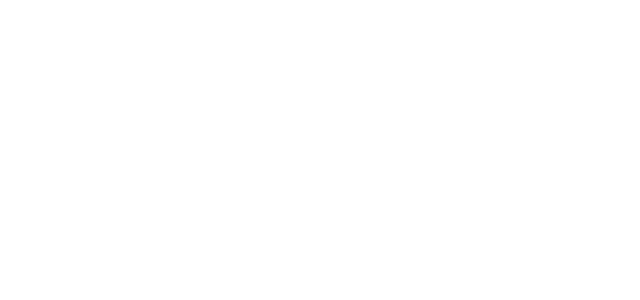
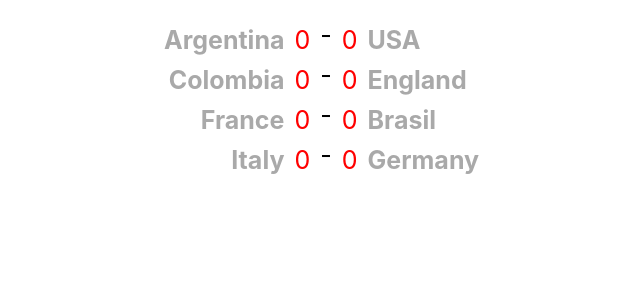
Before and after one commit to djimenezv/world-cup, a React (Create React App) app: page / in a window 1280 px wide. Shown: the top 300 px of the page, without its empty margins (314-954 px from the left). Built offline with nearby package versions, Linux system fonts and the light colour scheme.

Commit message:
adding initial version of the dashboard viewer

```diff
--- a/src/DashBoardView.css
+++ b/src/DashBoardView.css
@@ -1,38 +1,35 @@
-.App {
-  text-align: center;
-}
-
-.App-logo {
-  height: 40vmin;
-  pointer-events: none;
-}
-
-@media (prefers-reduced-motion: no-preference) {
-  .App-logo {
-    animation: App-logo-spin infinite 20s linear;
-  }
-}
-
-.App-header {
-  background-color: #282c34;
-  min-height: 100vh;
+.container {
+  width: 100%;
   display: flex;
   flex-direction: column;
   align-items: center;
-  justify-content: center;
-  font-size: calc(10px + 2vmin);
-  color: white;
+  margin: 20px 0;
+  font-size: 25px;
 }
 
-.App-link {
-  color: #61dafb;
+.container__match {
+    width: 80%;
+    display: flex;
+    flex-direction: row;
 }
 
-@keyframes App-logo-spin {
-  from {
-    transform: rotate(0deg);
-  }
-  to {
-    transform: rotate(360deg);
-  }
+.container__match__item {
+    padding: 5px 10px;
+    width: 50%;
+    display: flex;
+    justify-content: end;
+    gap: 10px;
 }
+
+.container__match__item__team {
+    font-weight: bold;
+    color: darkgray;
+}
+
+.container__match__item__goals {
+    color: red;
+}
+
+.justify-start {
+    justify-content: start;
+}
--- a/src/DashBoardView.tsx
+++ b/src/DashBoardView.tsx
@@ -1,16 +1,55 @@
 import React, { useEffect } from 'react';
 import './DashBoardView.css';
+import { Match } from './hooks/types';
 import { useDashboard } from './hooks/useDashboard';
 
-function Dashboard() {
+const DashboardViewer = () => {
 
+  const [summary, add, remove, update] = useDashboard();
+
+  useEffect(() => {
+    // match col-eng, arg-usa, ita-ger, fra-bra
+    add({
+      home: 'Colombia',
+      visitor: 'England',
+    });
+
+    add({
+      home: 'Argentina',
+      visitor: 'USA',
+    });
+
+    add({
+      home: 'Italy',
+      visitor: 'Germany',
+    });
+
+    add({
+      home: 'France',
+      visitor: 'Brasil',
+    });
+
+  });
 
   return (
-    <div className="App">
+    <div className="container">
         {
+          summary?.map((m:Match) =>
+            <div className='container__match' key={m.matchId}>
+              <div className='container__match__item'>
+                <span className='container__match__item__team'>{m.home.name}</span>
+                <span className='container__match__item__goals'>{m.home.goals}</span>
+              </div>
+              -
+              <div className='container__match__item justify-start'>
+                <span className='container__match__item__goals'>{m.visitor.goals}</span>
+                <span className='container__match__item__team'>{m.visitor.name}</span>
+              </div>
+            </div>
+          )
         }
     </div>
   );
 }
 
-export default Dashboard;
+export default DashboardViewer;
```
Also changed, not shown: 1 other file (tests, documents, lock files or other folders).
